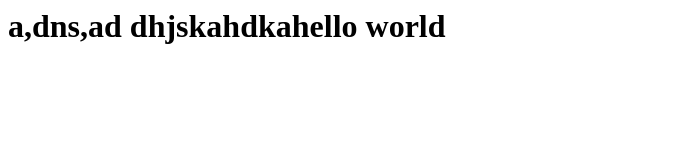
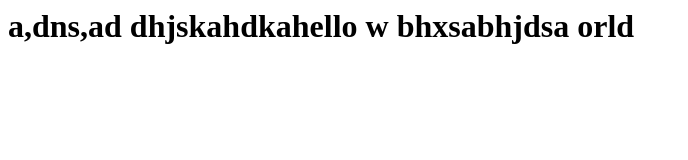
Before and after one commit to rani212002/git-in-one-vedio, a plain HTML site: page about.html in a window 1280 px wide. Shown: the whole page, without its empty margins (0-688 px from the left). Drawn offline with Linux system fonts and the light colour scheme.

Commit message:
skipped git add

```diff
--- a/about.html
+++ b/about.html
@@ -3,6 +3,6 @@
         <title>hello</title>
     </head>
     <body>
-        <h1> a,dns,ad dhjskahdkahello world</h1>
+        <h1> a,dns,ad dhjskahdkahello w bhxsabhjdsa orld</h1>
     </body>
 </html>
```
Also changed, not shown: index.html (+1 -1 lines).
